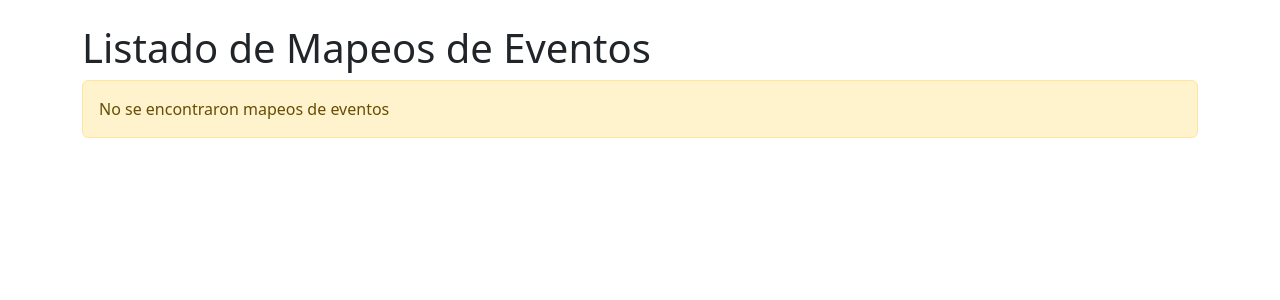
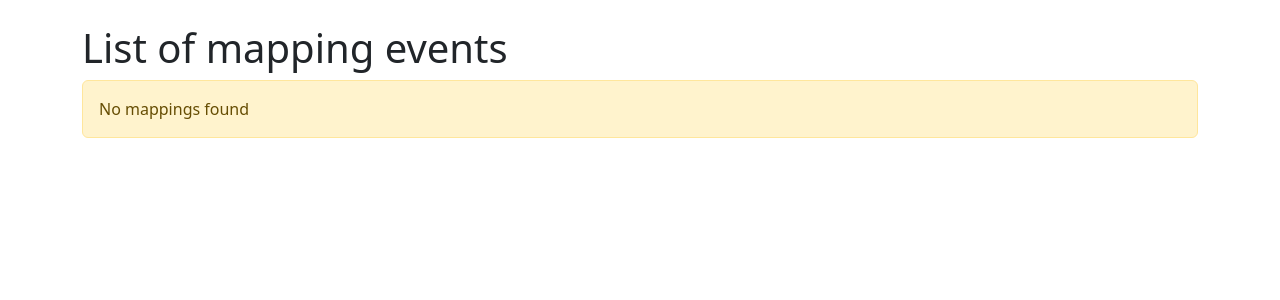
Before and after one commit to dinoise/Event-Insights-Console, a Flask app: template app/templates/index.html in a window 1280 px wide. Shown: the top 300 px of the page. Run offline with Flask 3, Linux system fonts and the light colour scheme; the template is opened without the code that fills it, so the values that code supplies are empty; parts of the project's set-up code (start-up, migrations or seed data) failed here and were passed over.

Commit message:
translating text of html

```diff
--- a/app/templates/index.html
+++ b/app/templates/index.html
@@ -8,16 +8,16 @@
 </head>
 <body>
     <div class="container mt-4">
-        <h1>Listado de Mapeos de Eventos</h1>
+        <h1>List of mapping events</h1>
 
         {% if mappings %}
         <table class="table table-striped">
             <thead>
                 <tr>
                     <th>ID</th>
-                    <th>Descripción</th>
+                    <th>Description</th>
                     <th>Version</th>
-                    <th>Acciones</th>
+                    <th>Actions/th>
                 </tr>
             </thead>
             <tbody>
@@ -34,7 +34,7 @@
             </tbody>
         </table>
         {% else %}
-        <div class="alert alert-warning">No se encontraron mapeos de eventos</div>
+        <div class="alert alert-warning">No mappings found</div>
         {% endif %}
     </div>
 
```
